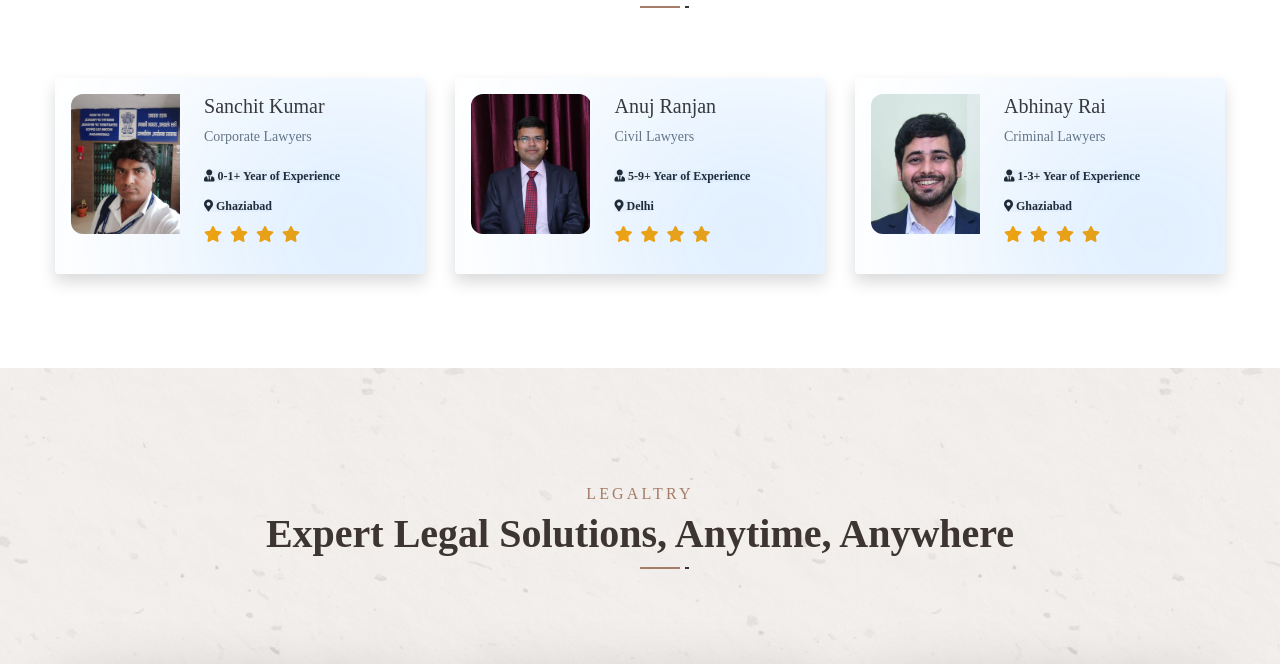
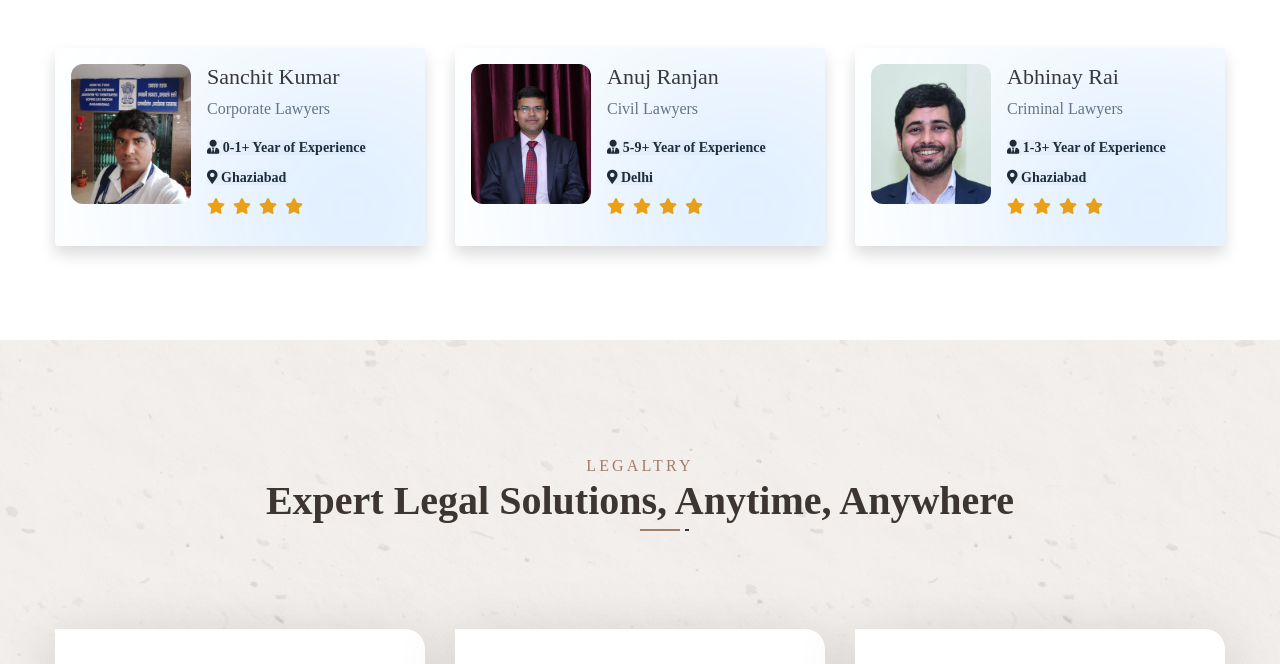
Before and after one commit to Akhilpatyal/LegalTryWalla, a plain HTML site: page index.html in a window 1280 px wide. Shown: the part 2196-2860 px from the top of the page. Drawn offline with Linux system fonts and the light colour scheme; files whose address does not match are found by name.

Commit message:
commit new changes

```diff
--- a/index.html
+++ b/index.html
@@ -122,7 +122,8 @@
                                 </div>
                                 <div class="main-menu-two__call-content">
                                     <p class="main-menu-two__call-sub-title">Call anytime</p>
-                                    <h5 class="main-menu-two__call-number"><a href="tel:+91 8799-7737-45">+91 8799-7737-45</a>
+                                    <h5 class="main-menu-two__call-number"><a href="tel:+91 8799-7737-45">+91
+                                            8799-7737-45</a>
                                     </h5>
                                 </div>
                             </div>
@@ -161,7 +162,8 @@
                         <div class="row">
                             <div class="col-xl-12  ">
                                 <div class="main-slider-two__content">
-                                    <p class="main-slider-two__sub-title fs-4" style="color: #a47c68;">welcome to LegalTry</p>
+                                    <p class="main-slider-two__sub-title fs-4" style="color: #a47c68;">welcome to
+                                        LegalTry</p>
                                     <h2 class="main-slider-two__title">10000+ Happy Clients <br> Recommends LegalTry
                                     </h2>
                                     <div class="main-slider-two__btn-box">
@@ -178,9 +180,10 @@
                     <!-- /.image-layer -->
                     <div class="container">
                         <div class="row">
-                             <div class="col-xl-12  ">
+                            <div class="col-xl-12  ">
                                 <div class="main-slider-two__content">
-                                    <p class="main-slider-two__sub-title fs-4" style="color: #a47c68;">welcome to LegalTry</p>
+                                    <p class="main-slider-two__sub-title fs-4" style="color: #a47c68;">welcome to
+                                        LegalTry</p>
                                     <h2 class="main-slider-two__title">10000+ Happy Clients <br> Recommends LegalTry
                                     </h2>
                                     <div class="main-slider-two__btn-box">
@@ -399,16 +402,17 @@
                         <div class="d-flex align-items-start bg-white shadow rounded p-3 burst-effect card-hover-effect"
                             style="max-width: 600px;">
                             <!-- Image -->
-                            <div class="me-4 card-img-shine">
+                            <div class=" card-img-shine me-3">
                                 <img src="assets/images/team/sanchit.jpg" alt="Sanchit Kumar" class="card-img-fixed">
                             </div>
                             <!-- Content -->
-                            <div class="flex-grow-1 pe-3">
-                                <h5 class="mb-1">Sanchit Kumar</h5>
-                                <small class="text-muted d-block mb-2">Corporate Lawyers</small>
-                                <span class="badge bg-light text-dark p-0" style="font-size: 0.75rem;"><i
+                            <div class="flex-grow-1 pe-1">
+                                <h5 class="mb-1" style="font-size: 22px;">Sanchit Kumar</h5>
+                                <small class="text-muted d-block mb-2" style="font-size: 16px;">Corporate
+                                    Lawyers</small>
+                                <span class="badge bg-light text-dark p-0" style="font-size: 14px;"><i
                                         class="fas fa-user-tie"></i> 0-1+ Year of Experience</span>
-                                <span class="badge bg-light text-dark p-0" style="font-size: 0.75rem;"><i
+                                <span class="badge bg-light text-dark p-0" style="font-size: 14px;"><i
                                         class="fas fa-map-marker-alt"></i> Ghaziabad</span>
                                 <div class="mb-2">
                                     <i class="fas fa-star me-1" style="color: orange;"></i>
@@ -424,15 +428,15 @@
                     <div class="col-xl-4 col-lg-4 col-md-6 pt-1 pb-1">
                         <div class="d-flex align-items-start bg-white shadow rounded p-3 burst-effect card-hover-effect"
                             style="max-width: 600px;">
-                            <div class="me-4 card-img-shine">
+                            <div class=" card-img-shine me-3">
                                 <img src="assets/images/team/anuj.jpg" alt="Anuj Ranjan" class="card-img-fixed">
                             </div>
                             <div class="flex-grow-1 pe-3">
-                                <h5 class="mb-1">Anuj Ranjan</h5>
-                                <small class="text-muted d-block mb-2">Civil Lawyers</small>
-                                <span class="badge bg-light text-dark p-0" style="font-size: 0.75rem;"><i
+                                <h5 class="mb-1" style="font-size: 22px;">Anuj Ranjan</h5>
+                                <small class="text-muted d-block mb-2" style="font-size: 16px;">Civil Lawyers</small>
+                                <span class="badge bg-light text-dark p-0" style="font-size: 14px;"><i
                                         class="fas fa-user-tie"></i> 5-9+ Year of Experience</span>
-                                <span class="badge bg-light text-dark p-0" style="font-size: 0.75rem;"><i
+                                <span class="badge bg-light text-dark p-0" style="font-size: 14px;"><i
                                         class="fas fa-map-marker-alt"></i> Delhi</span>
                                 <div class="mb-2">
                                     <i class="fas fa-star me-1" style="color: orange;"></i>
@@ -448,15 +452,15 @@
                     <div class="col-xl-4 col-lg-4 col-md-6 pt-1 pb-1">
                         <div class="d-flex align-items-start bg-white shadow rounded p-3 burst-effect card-hover-effect"
                             style="max-width: 600px;">
-                            <div class="me-4 card-img-shine">
+                            <div class=" card-img-shine me-3">
                                 <img src="assets/images/team/abhinav.jpg" alt="Abhinay Rai" class="card-img-fixed">
                             </div>
                             <div class="flex-grow-1 pe-3">
-                                <h5 class="mb-1">Abhinay Rai</h5>
-                                <small class="text-muted d-block mb-2">Criminal Lawyers</small>
-                                <span class="badge bg-light text-dark p-0" style="font-size: 0.75rem;"><i
+                                <h5 class="mb-1" style="font-size: 22px;">Abhinay Rai</h5>
+                                <small class="text-muted d-block mb-2" style="font-size: 16px;">Criminal Lawyers</small>
+                                <span class="badge bg-light text-dark p-0" style="font-size: 14px;"><i
                                         class="fas fa-user-tie"></i> 1-3+ Year of Experience</span>
-                                <span class="badge bg-light text-dark p-0" style="font-size: 0.75rem;"><i
+                                <span class="badge bg-light text-dark p-0" style="font-size: 14px;"><i
                                         class="fas fa-map-marker-alt"></i> Ghaziabad</span>
                                 <div class="mb-2">
                                     <i class="fas fa-star me-1" style="color: orange;"></i>
@@ -652,7 +656,8 @@
                                     <a href="index.html"><img src="assets/images/resources/logo-2.png" alt=""></a>
                                 </div>
                                 <div class="footer-widget__about-text-box">
-                                    <p class="footer-widget__about-text">We work with a passion of taking challenges and
+                                    <p class="footer-widget__about-text fs-5">We work with a passion of taking
+                                        challenges and
                                         creating new ones in advertising sector.</p>
                                 </div>
                                 <div class="site-footer__social">
@@ -735,7 +740,7 @@
                     <div class="row">
                         <div class="col-xl-12">
                             <div class="site-footer__bottom-inner">
-                                <p class="site-footer__bottom-text">© Copyright 2025 by
+                                <p class="site-footer__bottom-text">© Copyright 2025
                                 </p>
                             </div>
                         </div>
@@ -756,8 +761,8 @@
             <span class="mobile-nav__close mobile-nav__toggler"><i class="fa fa-times"></i></span>
 
             <div class="logo-box">
-                <a href="index.html" aria-label="logo image"><img src="assets/images/resources/logo-2.png"
-                        width="155" alt="" /></a>
+                <a href="index.html" aria-label="logo image"><img src="assets/images/resources/logo-2.png" width="155"
+                        alt="" /></a>
             </div>
             <!-- /.logo-box -->
             <div class="mobile-nav__container"></div>
```
Also changed, not shown: assets/css/ambed.css.
